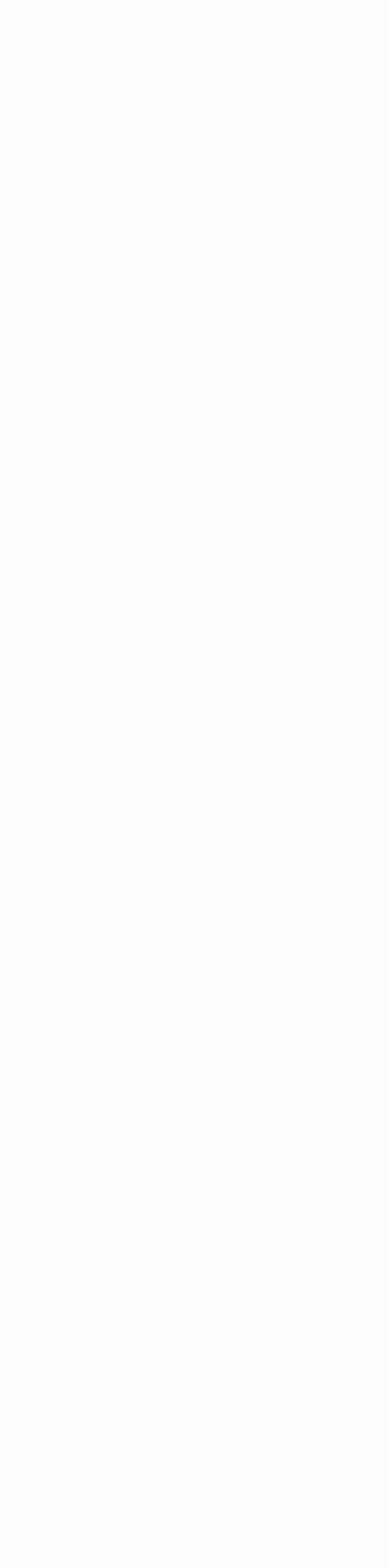
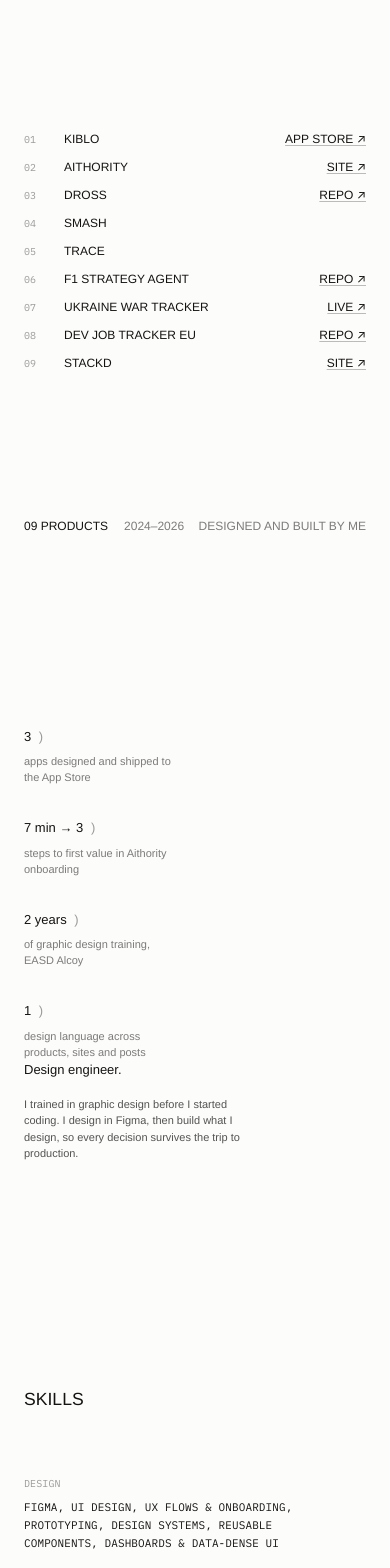
Before and after one commit to lopezsellesarnau-cmd/portfolio, a Next.js app: page /ux in a window 390 px wide. Shown: the part 1320-2888 px from the top of the page. Before the commit the page ends 1248 px from the top, so only its background shows below. Built offline with nearby package versions, Linux system fonts and the light colour scheme.

Commit message:
Add built list, numbers and design skills to /ux

```diff
--- a/components/ux.tsx
+++ b/components/ux.tsx
@@ -265,6 +265,129 @@
   )
 }
 
+
+/* ── Built and shipped, skills, numbers ───────────────────────────────── */
+
+type Built = { name: string; what: string; status: string; href?: string; label?: string }
+
+const BUILT: Built[] = [
+  { name: 'Kiblo', what: 'iOS app for dog owners', status: 'App Store, US & Canada', href: 'https://apps.apple.com/app/id6802237827', label: 'App Store' },
+  { name: 'Aithority', what: 'EU AI Act compliance SaaS', status: 'Cofounder, May–Oct 2026', href: 'https://www.aithority.com.es', label: 'Site' },
+  { name: 'Dross', what: 'Mac app + CLI that checks code before deploy', status: 'Open source, notarized', href: 'https://github.com/lopezsellesarnau-cmd/dross', label: 'Repo' },
+  { name: 'SMASH', what: 'Social padel app', status: 'App Store' },
+  { name: 'TRACE', what: 'Privacy app, data exposure and deletion', status: 'App Store, US' },
+  { name: 'F1 Strategy Agent', what: 'Race strategy model with a visual race view', status: 'Open source', href: 'https://github.com/lopezsellesarnau-cmd/F1-Strategy-Agent', label: 'Repo' },
+  { name: 'Ukraine War Tracker', what: 'Daily data with time-series charts', status: 'Live', href: 'https://ukraine-war-tracker.vercel.app', label: 'Live' },
+  { name: 'Dev Job Tracker EU', what: 'Junior developer job market in four countries', status: 'Open source', href: 'https://github.com/lopezsellesarnau-cmd/Dev-Job-Tracking-EU', label: 'Repo' },
+  { name: 'StackD', what: 'Studio site in this same design language', status: 'Live', href: 'https://www.stackd.codes', label: 'Site' },
+]
+
+const DESIGN_SKILLS: { group: string; items: string[] }[] = [
+  { group: 'Design', items: ['Figma', 'UI design', 'UX flows & onboarding', 'Prototyping', 'Design systems', 'Reusable components', 'Dashboards & data-dense UI'] },
+  { group: 'Craft', items: ['Layout & typography', 'Editorial composition', 'Apple HIG', 'Branding applied to product', 'Microcopy'] },
+  { group: 'Build', items: ['HTML & CSS', 'Tailwind', 'React', 'Next.js', 'TypeScript', 'React Native / Expo'] },
+  { group: 'Research & AI', items: ['Founder interviews', 'Usability feedback', 'Claude', 'Claude Code', 'Cursor'] },
+]
+
+const NUMBERS: { value: string; label: string }[] = [
+  { value: '3', label: 'apps designed and shipped to the App Store' },
+  { value: '7 min → 3', label: 'steps to first value in Aithority onboarding' },
+  { value: '2 years', label: 'of graphic design training, EASD Alcoy' },
+  { value: '1', label: 'design language across products, sites and posts' },
+]
+
+const ext = (href: string) => (href.startsWith('http') ? { target: '_blank', rel: 'noopener noreferrer' } : {})
+
+function BuiltList() {
+  return (
+    <section id="built" className="relative flex min-h-[90svh] flex-col justify-between py-24">
+      <p className="frame text-[12px] uppercase text-ink">
+        <span className="pl-2">Built and shipped</span>
+      </p>
+      <ul className="frame my-16">
+        {BUILT.map((b, i) => (
+          <li key={b.name} className="grid grid-cols-[2rem_1fr_auto] items-baseline gap-x-4 py-[5px] text-[12px] uppercase md:grid-cols-[2rem_14rem_1fr_14rem_7rem]">
+            <span className="mono pl-2 text-[10px] text-fg-faint">{String(i + 1).padStart(2, '0')}</span>
+            <span className="text-ink">{b.name}</span>
+            <span className="hidden text-fg-dim md:block">{b.what}</span>
+            <span className="hidden text-fg-dim md:block">{b.status}</span>
+            <span className="whitespace-nowrap pr-2 text-right">
+              {b.href ? (
+                <a href={b.href} {...ext(b.href)} className="text-ink underline decoration-fg-ghost underline-offset-2 hover:text-accent">
+                  {b.label} ↗
+                </a>
+              ) : null}
+            </span>
+          </li>
+        ))}
+      </ul>
+      <div className="frame flex justify-between text-[12px] uppercase">
+        <span className="pl-2 text-ink">
+          {String(BUILT.length).padStart(2, '0')} products
+          <span className="ml-4 text-fg-dim">2024–2026</span>
+        </span>
+        <span className="pr-2 text-fg-dim">Designed and built by me</span>
+      </div>
+    </section>
+  )
+}
+
+function Numbers() {
+  return (
+    <section id="numbers" className="relative flex min-h-[70svh] flex-col justify-between py-24">
+      <div />
+      <div className="frame grid gap-y-8 md:grid-cols-4">
+        {NUMBERS.map((n) => (
+          <div key={n.label} className="pl-2 pr-6">
+            <p className="text-[13px] text-ink">
+              {n.value} <span className="ml-1 text-fg-faint">)</span>
+            </p>
+            <p className="mt-2 max-w-[24ch] text-[11px] leading-[1.45] text-fg-dim">{n.label}</p>
+          </div>
+        ))}
+      </div>
+      <div className="frame grid md:grid-cols-6">
+        <div className="pl-2 md:col-span-2">
+          <p className="text-[13px] text-ink">Design engineer.</p>
+          <p className="mt-4 max-w-[36ch] text-[11px] leading-[1.5] text-fg-muted">
+            I trained in graphic design before I started coding. I design in Figma, then build what I design, so every
+            decision survives the trip to production.
+          </p>
+        </div>
+      </div>
+    </section>
+  )
+}
+
+function Skills() {
+  return (
+    <section id="skills" className="relative py-32">
+      <div className="frame grid gap-y-16 md:grid-cols-6">
+        <h2 className="pl-2 text-[clamp(1.1rem,2vw,1.4rem)] font-normal uppercase text-ink md:col-span-2">Skills</h2>
+        <div className="grid gap-y-8 md:col-span-4 md:grid-cols-2">
+          {DESIGN_SKILLS.map((g) => (
+            <div key={g.group} className="pl-2 pr-6">
+              <p className="mono text-[10px] uppercase text-fg-faint">{g.group}</p>
+              <p className="mono mt-2 text-[11px] uppercase leading-[1.6] text-ink">{g.items.join(', ')}</p>
+            </div>
+          ))}
+        </div>
+        <h2 className="pl-2 text-[clamp(1.1rem,2vw,1.4rem)] font-normal uppercase text-ink md:col-span-2">Education</h2>
+        <div className="grid gap-y-8 md:col-span-4 md:grid-cols-2">
+          <div className="pl-2 pr-6">
+            <p className="mono text-[10px] uppercase text-fg-faint">2021–2023</p>
+            <p className="mono mt-2 text-[11px] uppercase leading-[1.6] text-ink">Graphic design and layout, EASD Alcoy</p>
+          </div>
+          <div className="pl-2 pr-6">
+            <p className="mono text-[10px] uppercase text-fg-faint">In progress</p>
+            <p className="mono mt-2 text-[11px] uppercase leading-[1.6] text-ink">Programming MOOC (Python), University of Helsinki</p>
+          </div>
+        </div>
+      </div>
+    </section>
+  )
+}
+
 /* ── Page ─────────────────────────────────────────────────────────────── */
 
 export function UxPage() {
@@ -311,9 +434,13 @@
           ))}
         </section>
 
+        <BuiltList />
+        <Numbers />
+        <Skills />
+
         <footer className="frame flex justify-between pb-10 text-[11px] uppercase text-fg-dim">
           <span className="pl-2">Arnau Lopez</span>
-          <span className="pr-2">Press a project</span>
+          <a href="mailto:lopezsellesarnau@gmail.com" className="pr-2 hover:text-ink">lopezsellesarnau@gmail.com</a>
         </footer>
       </main>
       {open && <CaseCard slot={open} onClose={close} />}
```
